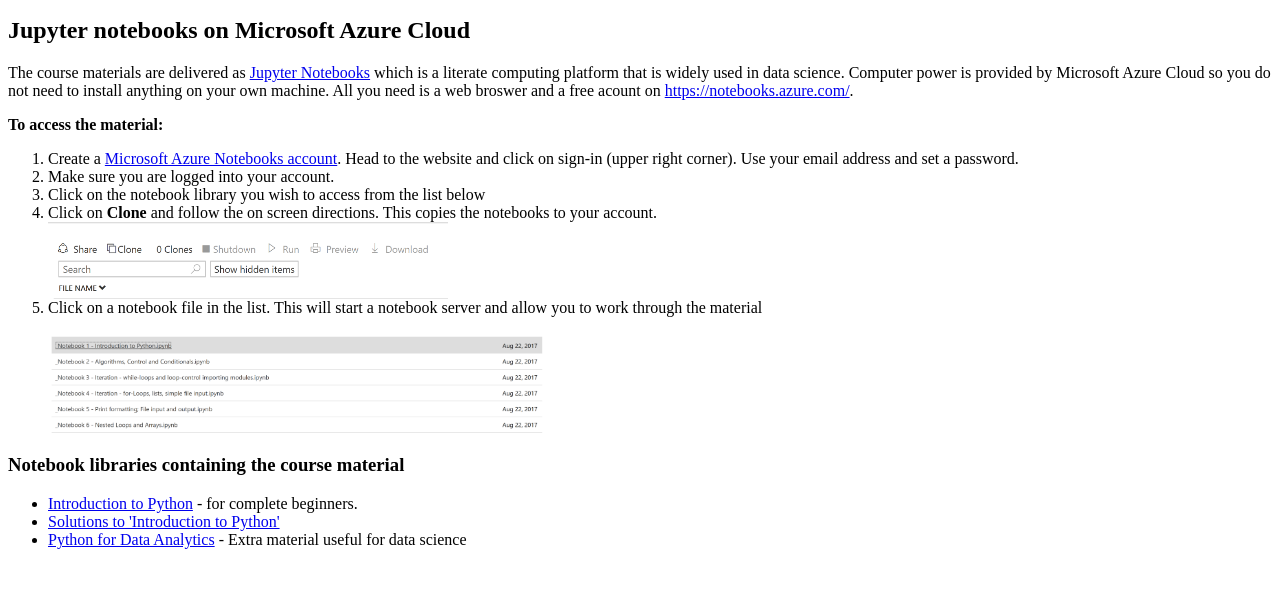
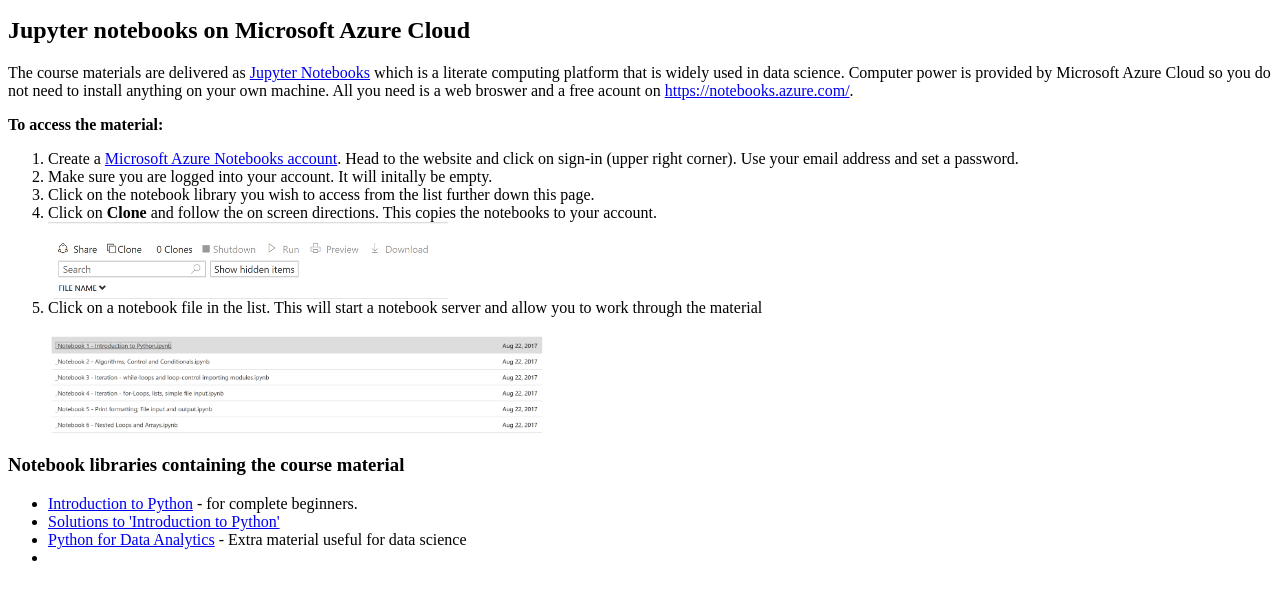
Before and after one commit to SheffieldDataAnalytics/SheffieldDataAnalytics.github.io, a plain HTML site: page index.html in a window 1280 px wide. Shown: the part 105-704 px from the top of the page. Drawn offline with Linux system fonts and the light colour scheme.

Commit message:
Update index.html

```diff
--- a/index.html
+++ b/index.html
@@ -20,8 +20,8 @@
   <p>
   <ol>
     <li>Create a <a href="https://notebooks.azure.com/">Microsoft Azure Notebooks account</a>. Head to the website and click on sign-in (upper right corner). Use your email address and set a password.</li>
-    <li>Make sure you are logged into your account.</li>
-    <li>Click on the notebook library you wish to access from the list below</li>
+    <li>Make sure you are logged into your account. It will initally be empty.</li>
+    <li>Click on the notebook library you wish to access from the list further down this page.</li>
     <li>Click on <b>Clone</b> and follow the on screen directions.  This copies the notebooks to your account.</li>
     <img src="clone.png" width="400"></img>
     <li>Click on a notebook file in the list. This will start a notebook server and allow you to work through the material</li>
@@ -35,6 +35,7 @@
     <li><a href="https://notebooks.azure.com/walkingrandomly/libraries/SDA-Python1">Introduction to Python</a> - for complete beginners.</li>
     <li><a href="https://notebooks.azure.com/walkingrandomly/libraries/SDA-Python1-sols">Solutions to 'Introduction to Python'</a></li>
     <li><a href="https://notebooks.azure.com/walkingrandomly/libraries/SDA-Pydata">Python for Data Analytics</a> - Extra material useful for data science</li>
+    <li><a href="https://notebooks.azure.com/walkingrandomly/libraries/SDA-pydata-sols"Solutions to 'Python for Data Analytics'</a></li>
 </ul>
 
 
```
